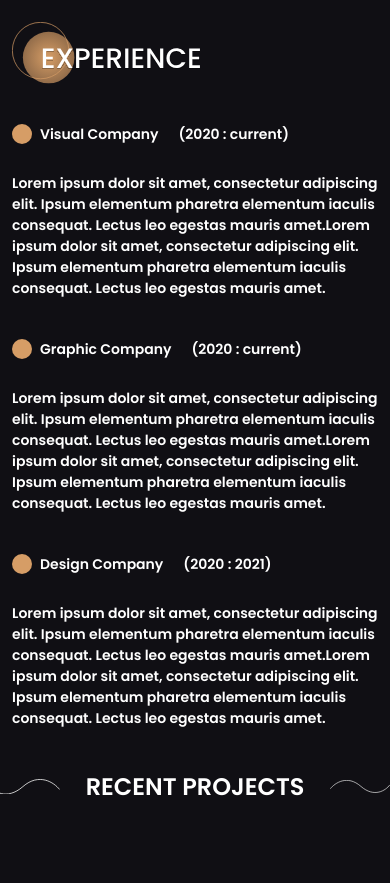
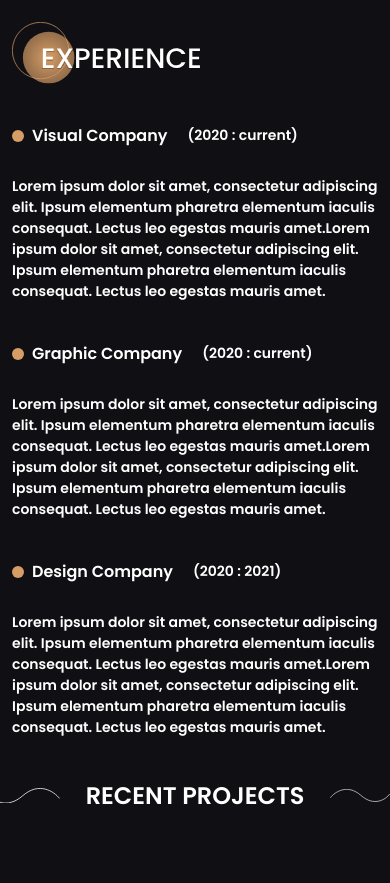
Before and after one commit to khaledsayed273/amir-ashour, a Next.js app: page / in a window 390 px wide. Shown: the part 1140-2023 px from the top of the page. Built offline with nearby package versions, Linux system fonts and the light colour scheme.

Commit message:
first -v

```diff
--- a/src/app/components/Home/Aside.jsx
+++ b/src/app/components/Home/Aside.jsx
@@ -29,17 +29,13 @@ function Aside() {
                 </svg>
 
 
-
-
-
-
                 <div className='mt-3.5 lg:mt-16'>
                     <div className='mt-10'>
                         <div className='flex justify-start items-center my-7'>
-                            <div className='bg-grayColor w-5 h-5 rounded-full'>
+                            <div className='bg-grayColor w-3 h-3 rounded-full'>
                             </div>
                             <div className='flex items-center'>
-                                <h1 className='text-sm  lg:text-3xl ms-2 font-bold md:font-semibold'>Visual Company</h1>
+                                <h1 className='text-base lg:text-3xl ms-2 font-light md:font-semibold'>Visual Company</h1>
                                 <h2 className='ms-5  md:mt-4 text-sm md:text-xl font-normal'>(2020 : current)</h2>
                             </div>
                         </div>
@@ -47,10 +43,10 @@ function Aside() {
                     </div>
                     <div className='mt-10'>
                         <div className='flex justify-start items-center my-7'>
-                            <div className='bg-grayColor w-5 h-5 rounded-full'>
+                            <div className='bg-grayColor w-3 h-3 rounded-full'>
                             </div>
                             <div className='flex items-center'>
-                                <h1 className='text-sm  lg:text-3xl ms-2 font-bold md:font-semibold'>Graphic Company </h1>
+                                <h1 className='text-base lg:text-3xl ms-2 font-light md:font-semibold'>Graphic Company </h1>
                                 <h2 className='ms-5 md:mt-4 text-sm md:text-xl font-normal'>(2020 : current)</h2>
                             </div>
                         </div>
@@ -58,10 +54,10 @@ function Aside() {
                     </div>
                     <div className='mt-10'>
                         <div className='flex justify-start items-center my-7'>
-                            <div className='bg-grayColor w-5 h-5 rounded-full'>
+                            <div className='bg-grayColor w-3 h-3 rounded-full'>
                             </div>
                             <div className='flex items-center'>
-                                <h1 className='text-sm  lg:text-3xl ms-2 font-bold md:font-semibold'>Design Company  </h1>
+                                <h1 className='text-base lg:text-3xl ms-2 font-light md:font-semibold'>Design Company  </h1>
                                 <h2 className='ms-5 md:mt-4 text-sm md:text-xl font-normal'>(2020 : 2021)</h2>
                             </div>
                         </div>
```
